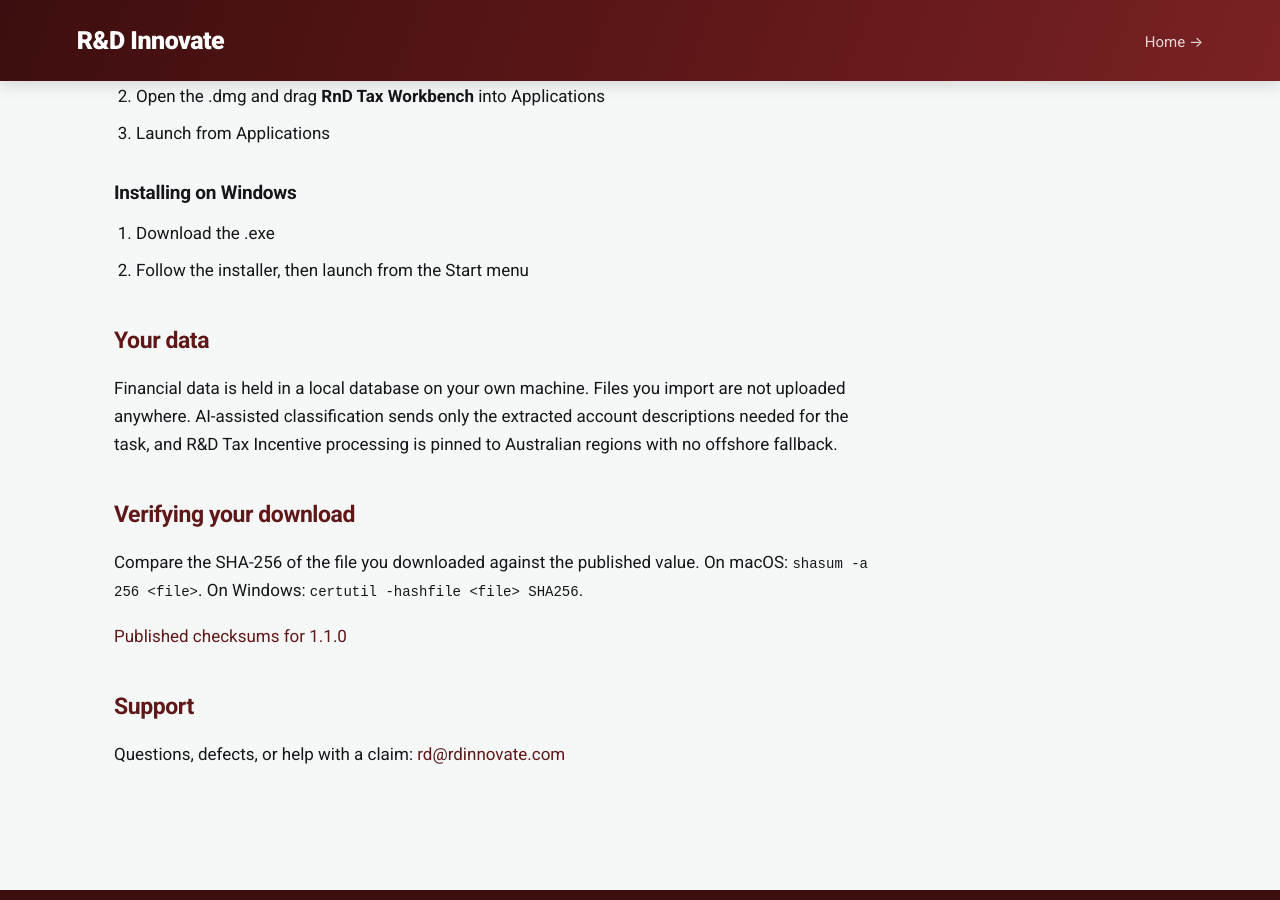
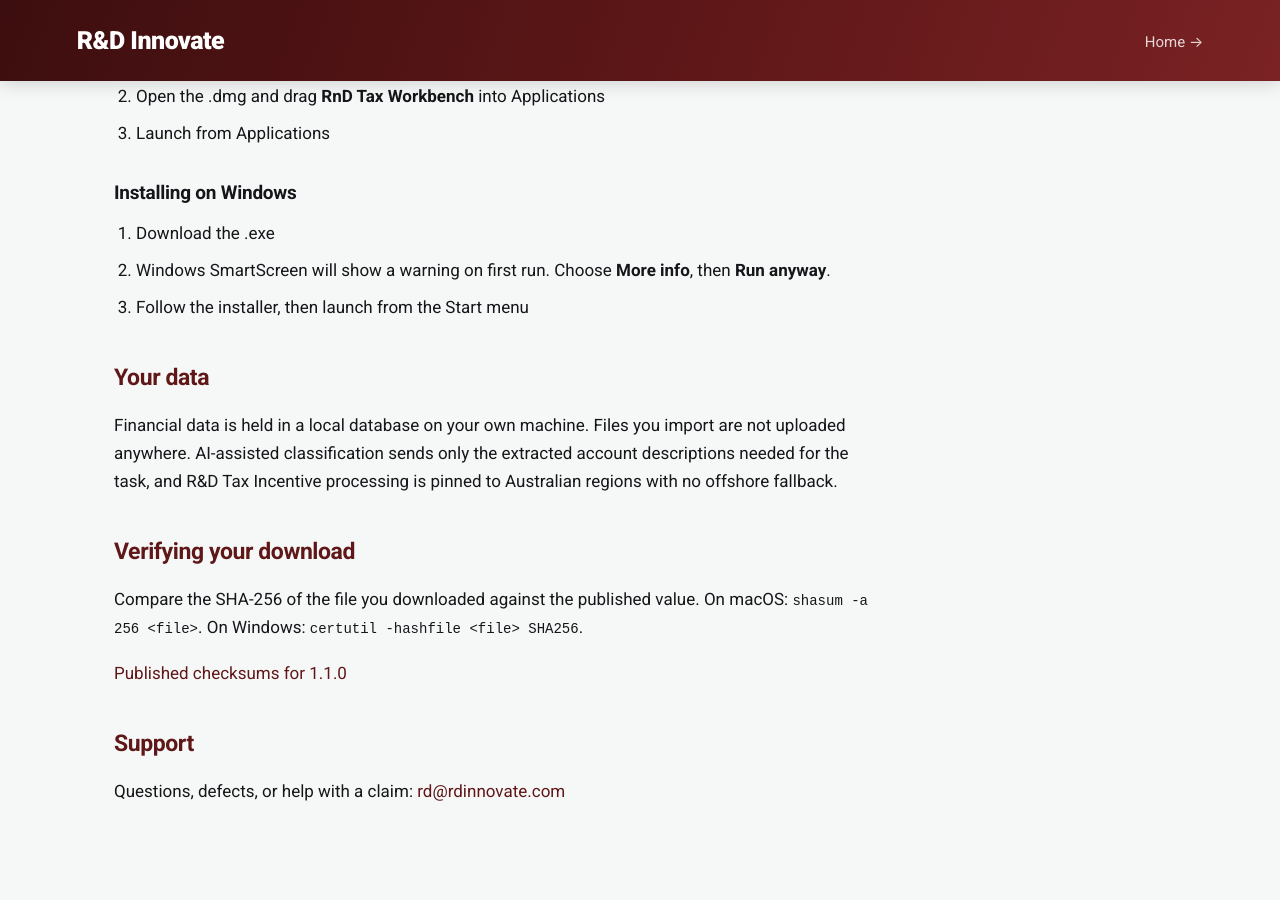
Before and after one commit to RDInnovateRD/rdinnovate-blog, a Jekyll site: the page built from workbench.html, in a window 1280 px wide and 900 px high, scrolled down 1329 px. Built offline with Jekyll 4.4.1, drawn with Linux system fonts in a browser that asks for light colours.

Commit message:
Add SmartScreen guidance to Windows install steps

```diff
--- a/workbench.html
+++ b/workbench.html
@@ -87,6 +87,8 @@ permalink: /workbench/
   <h3>Installing on Windows</h3>
   <ol>
     <li>Download the .exe</li>
+    <li>Windows SmartScreen will show a warning on first run. Choose
+        <strong>More info</strong>, then <strong>Run anyway</strong>.</li>
     <li>Follow the installer, then launch from the Start menu</li>
   </ol>
 
```
